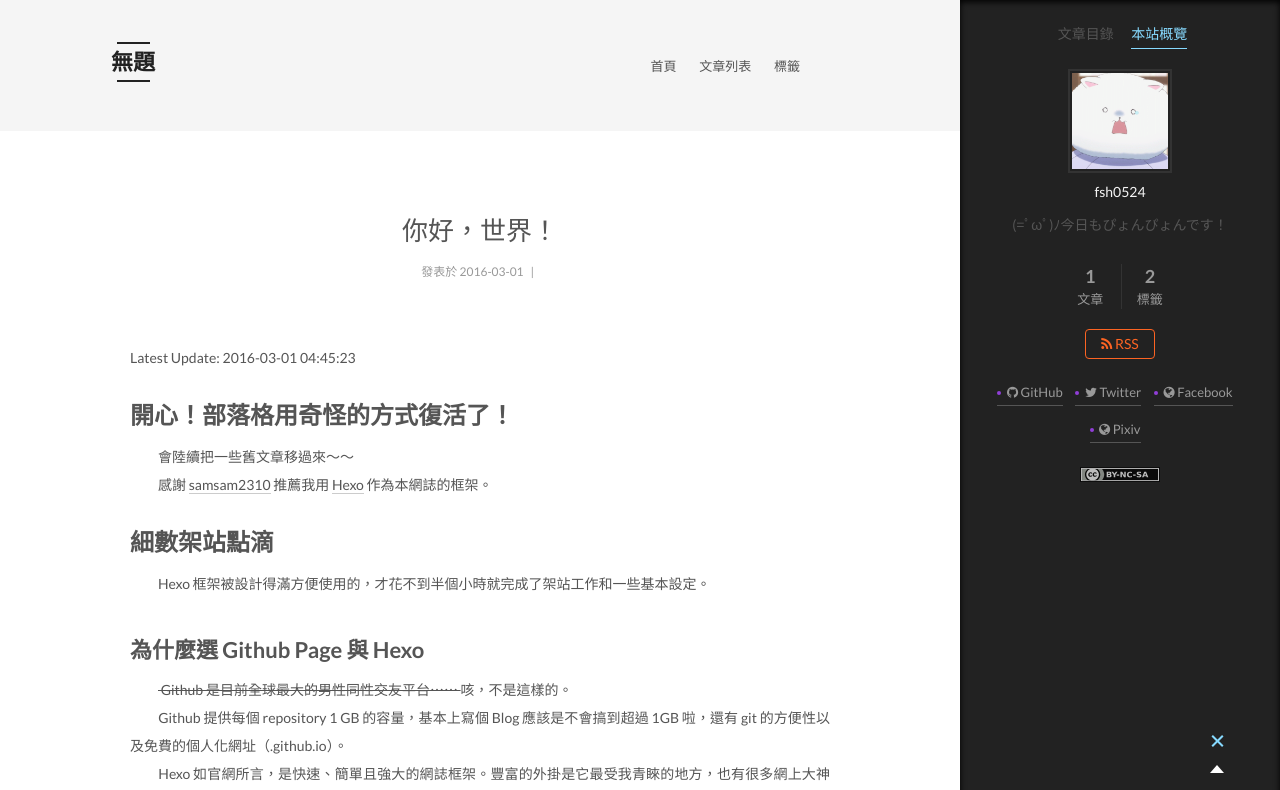
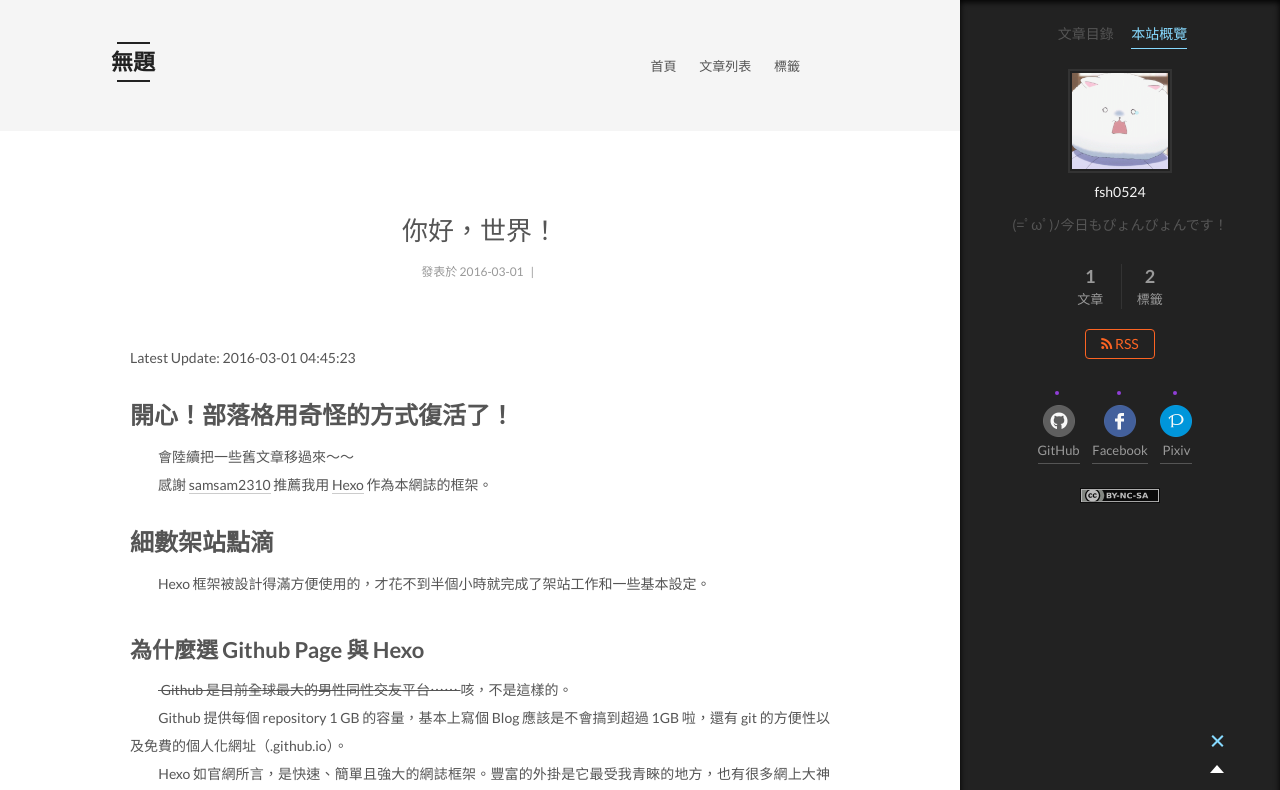
Before and after one commit to fsh0524/fsh0524.github.io, a plain HTML site: page 2016/03/01/hello-world/index.html in a window 1280 px wide. Both pictures are taken after a click on the item "本站概覽". Shown: the top 790 px of the page. Drawn offline with nearby package versions, Linux system fonts and the light colour scheme; some packages are replaced by stand-ins of ours; a script that the page names is missing.

Commit message:
Site updated: 2016-03-01 21:56:26

```diff
--- a/2016/03/01/hello-world/index.html
+++ b/2016/03/01/hello-world/index.html
@@ -401,15 +401,9 @@
               <span class="links-of-author-item">
                 <a href="https://github.com/fsh0524" target="_blank">
 
-                    <i class="fa fa-github"></i> GitHub
-
-                </a>
-              </span>
-
-              <span class="links-of-author-item">
-                <a href="https://twitter.com/fsh0524" target="_blank">
-
-                    <i class="fa fa-twitter"></i> Twitter
+                    <!--i class="fa fa-github"></i-->
+                    <img src="/images/github.png"/>
+                    GitHub
 
                 </a>
               </span>
@@ -417,7 +411,9 @@
               <span class="links-of-author-item">
                 <a href="https://www.facebook.com/ChianAnYu" target="_blank">
 
-                    <i class="fa fa-globe"></i> Facebook
+                    <!--i class="fa fa-facebook"></i-->
+                    <img src="/images/facebook.png"/>
+                    Facebook
 
                 </a>
               </span>
@@ -425,7 +421,9 @@
               <span class="links-of-author-item">
                 <a href="http://www.pixiv.net/member.php?id=6241537" target="_blank">
 
-                    <i class="fa fa-globe"></i> Pixiv
+                    <!--i class="fa fa-pixiv"></i-->
+                    <img src="/images/pixiv.png"/>
+                    Pixiv
 
                 </a>
               </span>
```
Also changed, not shown: archives/2016/03/index.html (+9 -11 lines), archives/2016/index.html (+9 -11 lines), archives/index.html (+9 -11 lines), index.html (+9 -11 lines), tags/index.html (+9 -11 lines), tags/教程/index.html (+9 -11 lines), tags/記事/index.html (+9 -11 lines), images/facebook.png (added), images/github.png (added), images/pixiv.png (added).
